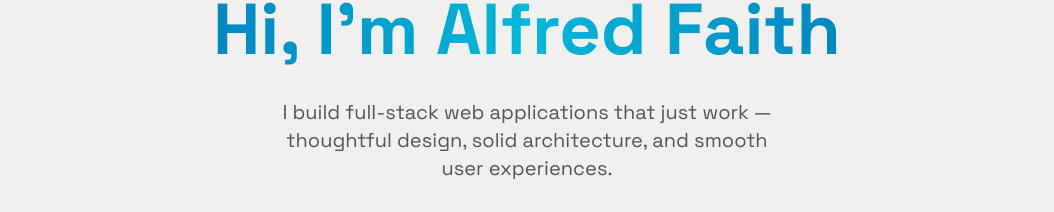
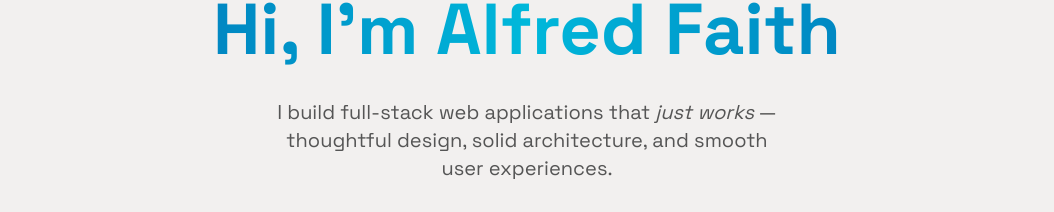
Before and after one commit to TonyFred-code/portfolio, a React (Vite) app: page / in a window 1280 px wide. Shown: the part 276-488 px from the top of the page, without its empty margins (113-1167 px from the left). Built offline with nearby package versions, Linux system fonts and the light colour scheme.

Commit message:
fix: correct hero section grammar error

```diff
--- a/src/components/sections/Home.jsx
+++ b/src/components/sections/Home.jsx
@@ -20,8 +20,8 @@ export default function Home() {
           </h1>
 
           <p className="text-secondary text-xl mb-8 max-w-lg mx-auto">
-            I build full-stack web applications that just work — thoughtful
-            design, solid architecture, and smooth user experiences.
+            I build full-stack web applications that <em>just works</em> —
+            thoughtful design, solid architecture, and smooth user experiences.
           </p>
 
           <div className="flex flex-col gap-4 md:flex-row justify-center max-w-3xs md:max-w-none">
```
